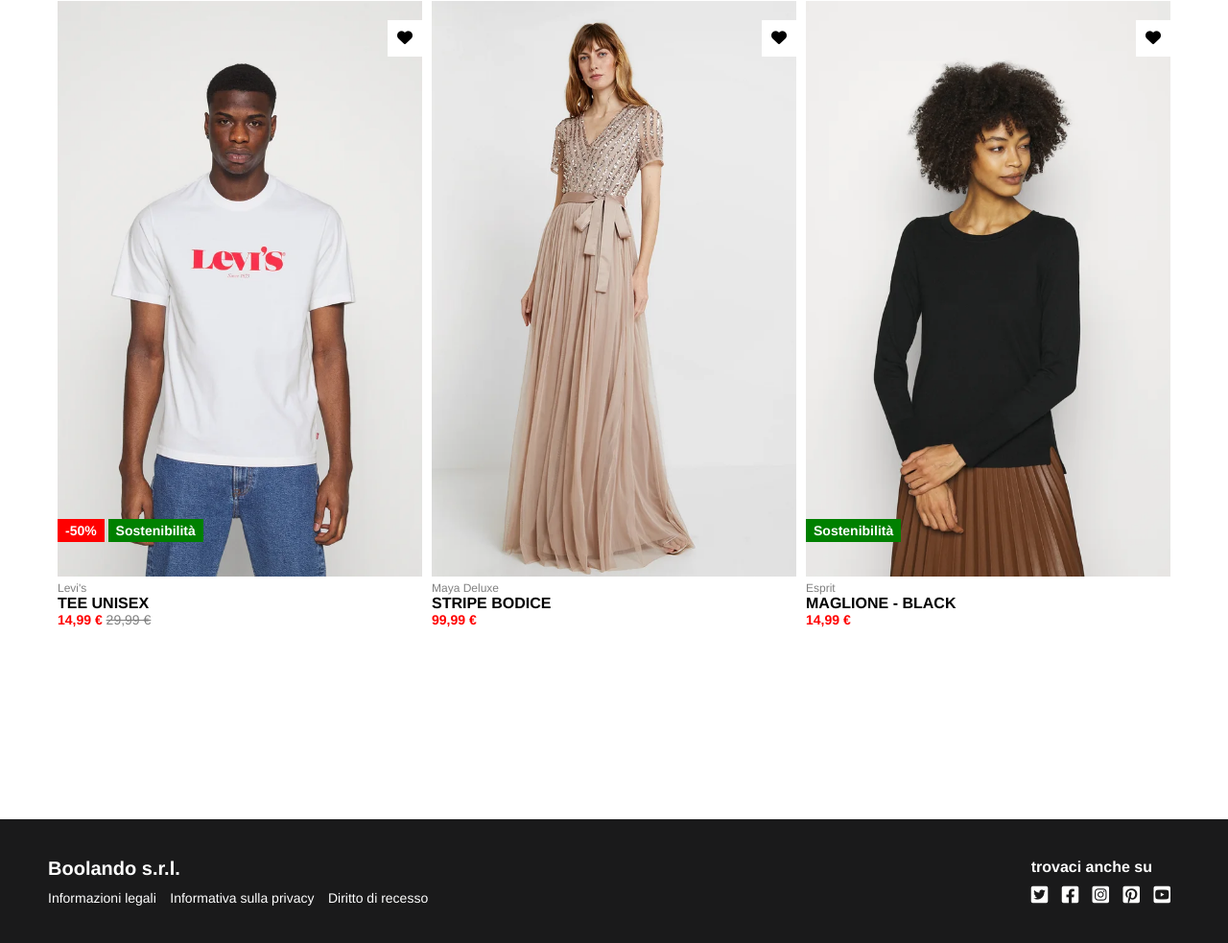
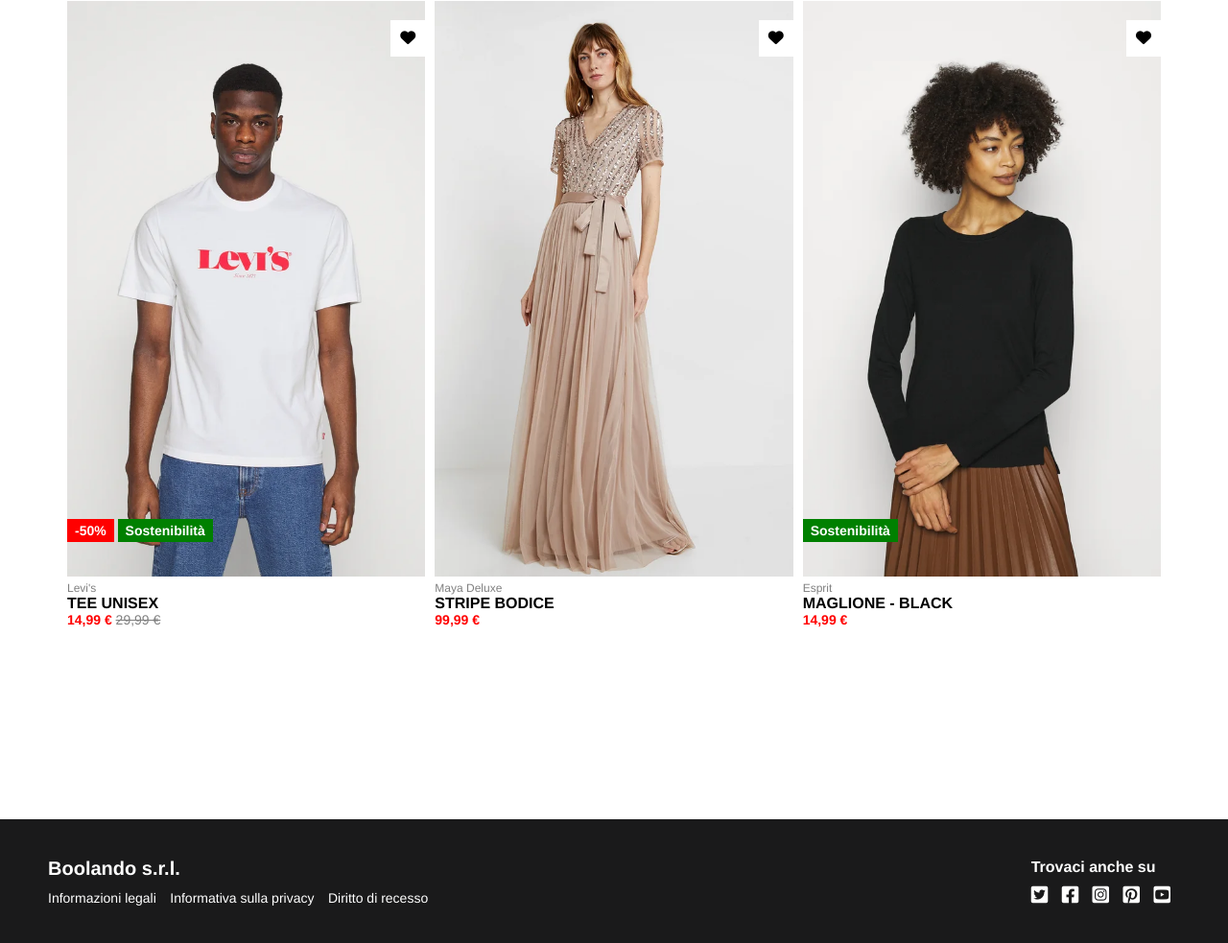
Before and after one commit to Garox7/html-css-boolando, a plain HTML site: page index.html in a window 1280 px wide. Shown: the part 892-1875 px from the top of the page at 96% size. Drawn offline with Linux system fonts and the light colour scheme.

Commit message:
Some fix

```diff
--- a/css/style.css
+++ b/css/style.css
@@ -39,6 +39,7 @@ header nav a:hover {
 
 header .logo img {
     width: 150px;
+    cursor: pointer;
 }
 
 header .h-icon {
@@ -53,8 +54,7 @@ header .h-icon i {
 /* ------- MAIN ------- */
 
 main.items-container {
-    padding: 200px 10px;
-    display: flex;
+    padding: 200px 20px;
     flex-wrap: wrap;
     gap: 10px;
     row-gap: 40px;
@@ -181,7 +181,7 @@ main.items-container .item-col {
 footer {
     background-color: #1a1a1b;
     color: white;
-    padding: 40px 0;
+    padding: 40px 10px;
 }
 
 .infobox h2 {
@@ -197,6 +197,10 @@ footer {
     margin-right: 10px;
 }
 
+.infobox a:hover {
+    text-decoration: underline;
+}
+
 .social h3 {
     font-size: 16px;
     margin-bottom: 10px;
--- a/index.html
+++ b/index.html
@@ -151,7 +151,7 @@
                 <a href="#">Diritto di recesso</a>
             </div>
             <div class="social">
-                <h3>trovaci anche su</h3>
+                <h3>Trovaci anche su</h3>
                 <i class="fa-brands fa-square-twitter"></i>
                 <i class="fa-brands fa-square-facebook"></i>
                 <i class="fa-brands fa-square-instagram"></i>
```
